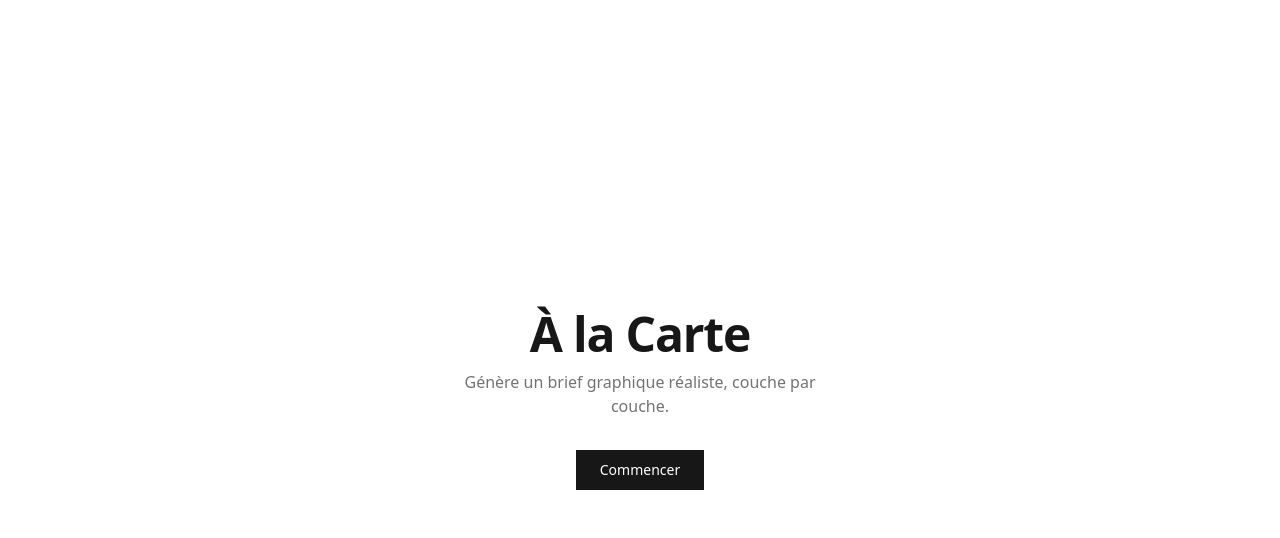
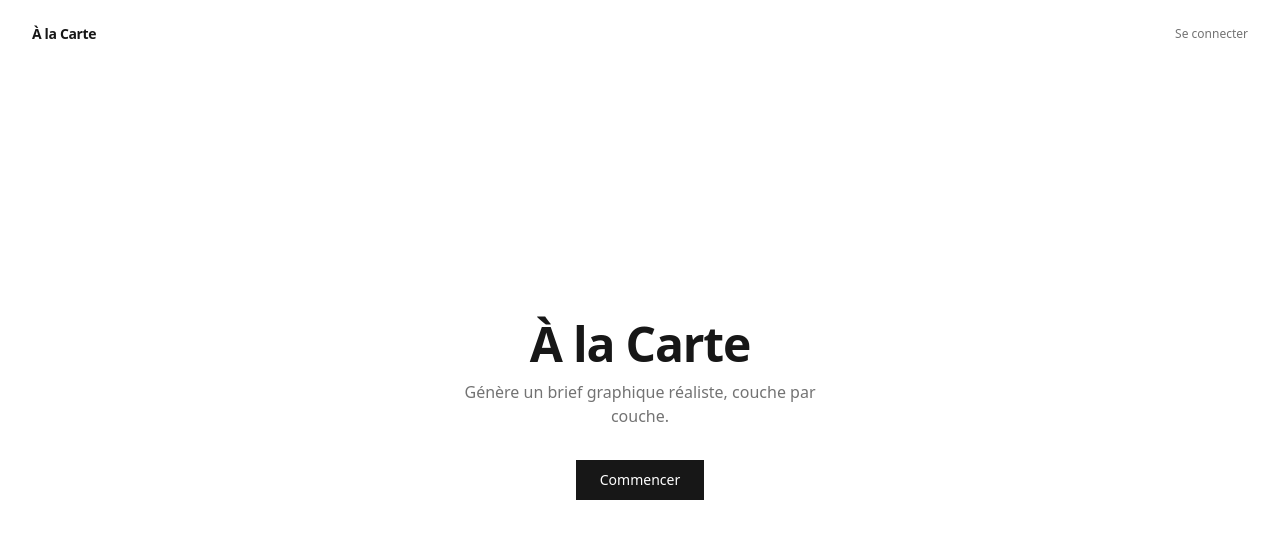
Before and after one commit to Artagna1/a_la_carte, a React (Vite) app: page / in a window 1280 px wide. Shown: the top 538 px of the page. Built offline with nearby package versions, Linux system fonts and the light colour scheme; no server answers.

Commit message:
feat: auth links on home screen

```diff
--- a/src/pages/Home.jsx
+++ b/src/pages/Home.jsx
@@ -1,16 +1,48 @@
+import { Link } from 'react-router-dom'
 import { useBrief } from '../hooks/useBrief'
+import { useAuth } from '../hooks/useAuth'
 import BriefBoard from '../features/brief/BriefBoard'
 import Button from '../components/Button/Button'
 
 function Home() {
   const { currentLayer, start } = useBrief()
+  const { user, logout } = useAuth()
   const hasStarted = currentLayer >= 0
 
   if (hasStarted) return <BriefBoard />
 
   return (
-    <main className="min-h-screen flex flex-col items-center justify-center px-6">
-      <div className="flex flex-col items-center gap-8 text-center">
+    <main className="min-h-screen flex flex-col px-8 py-6">
+      <header className="flex items-center justify-between">
+        <span className="text-sm font-semibold tracking-tight text-neutral-900">À la Carte</span>
+        <div className="flex items-center gap-5">
+          {user ? (
+            <>
+              <Link
+                to="/journal"
+                className="text-xs text-neutral-500 hover:text-neutral-800 transition-colors"
+              >
+                Mon journal
+              </Link>
+              <button
+                onClick={logout}
+                className="text-xs text-neutral-500 hover:text-neutral-800 transition-colors cursor-pointer"
+              >
+                Déconnexion
+              </button>
+            </>
+          ) : (
+            <Link
+              to="/login"
+              className="text-xs text-neutral-500 hover:text-neutral-800 transition-colors"
+            >
+              Se connecter
+            </Link>
+          )}
+        </div>
+      </header>
+
+      <div className="flex-1 flex flex-col items-center justify-center gap-8 text-center">
         <div>
           <h1 className="text-5xl font-bold tracking-tight text-neutral-900 mb-3">
             À la Carte
```
